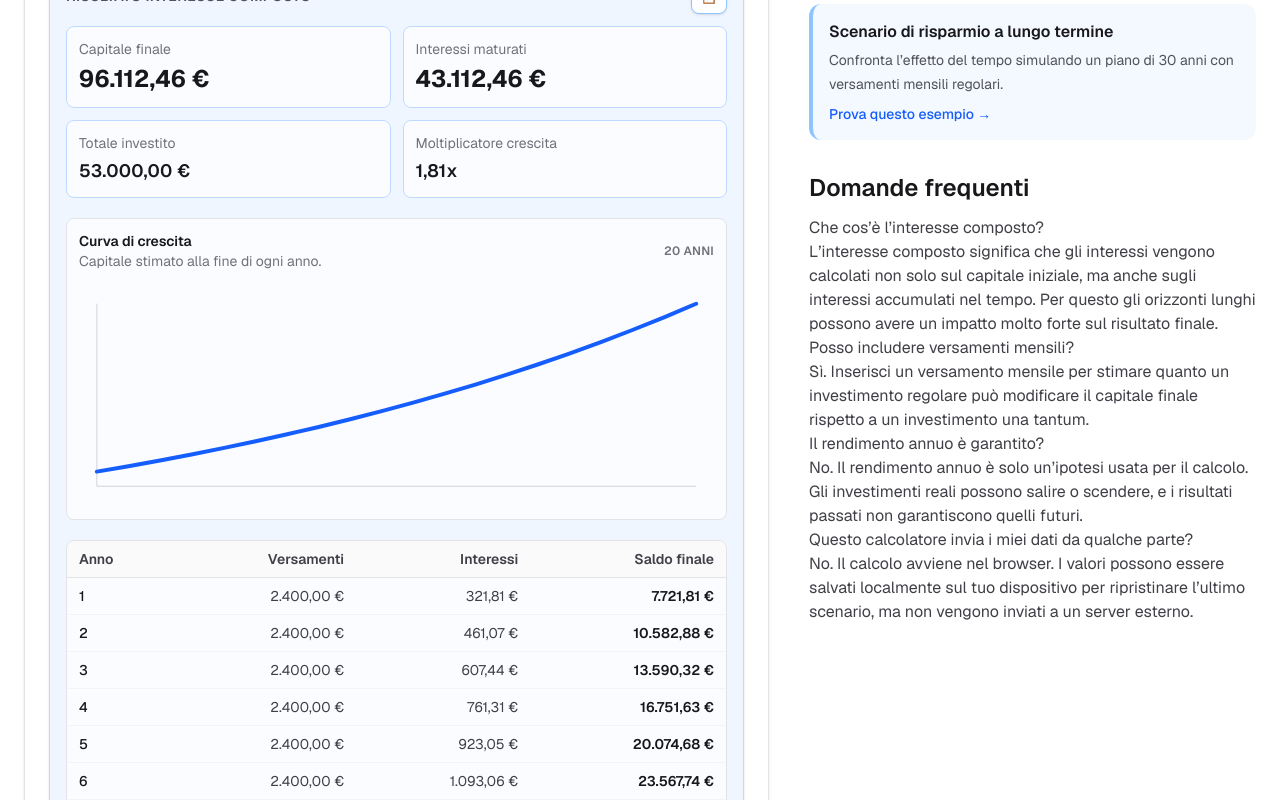
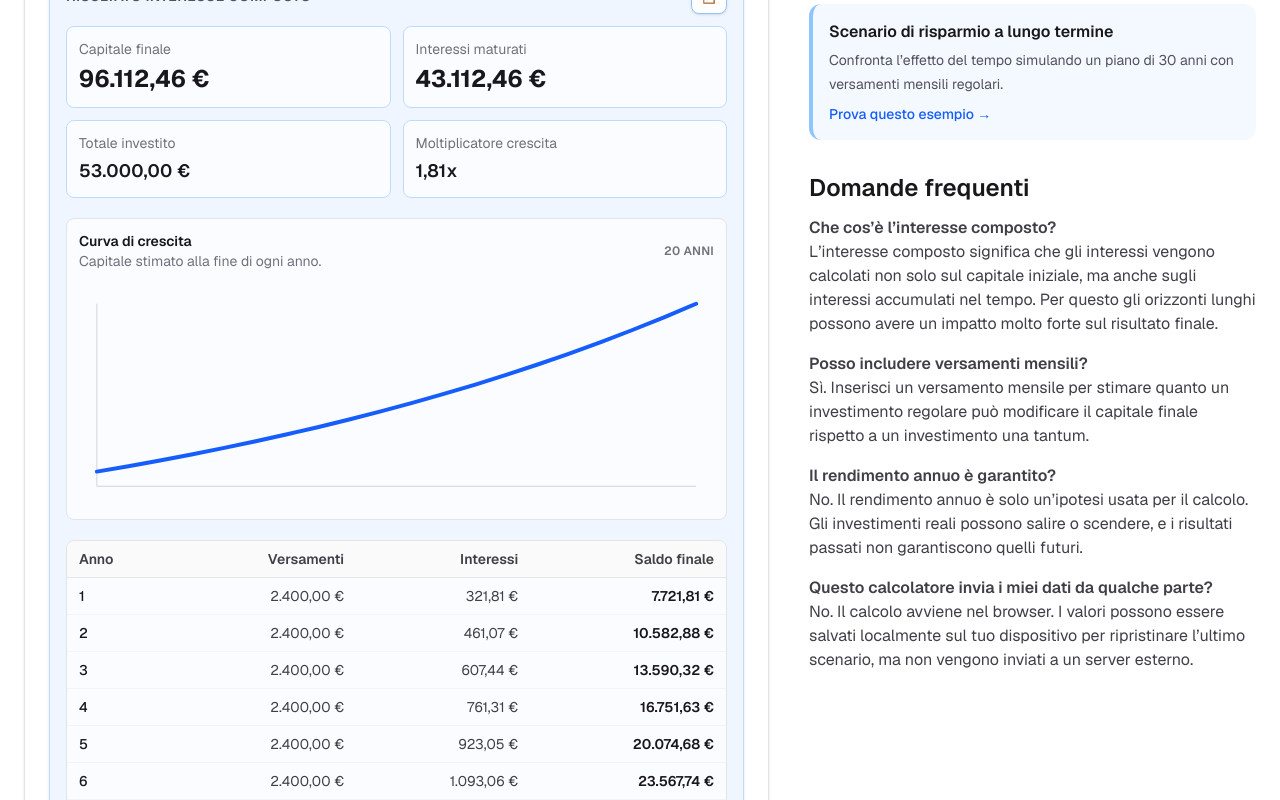
Before and after one commit to elpablo/calcolafacile, a Next.js app: page /it/interesse-composto in a window 1280 px wide. Shown: the part 628-1428 px from the top of the page. Built offline with nearby package versions, Linux system fonts and the light colour scheme.

Commit message:
feat: update FAQ headings to use h3 for improved accessibility and consistency

```diff
--- a/src/components/tools/compound-interest/locales/compoundInterest.en.js
+++ b/src/components/tools/compound-interest/locales/compoundInterest.en.js
@@ -80,27 +80,35 @@ const compoundInterestEn = {
     ],
     faq: (
         <>
-            <h2>What is compound interest?</h2>
+            <h3 className="font-semibold">
+                What is compound interest?
+            </h3>
             <p>
                 Compound interest means that interest is calculated not only on the
                 initial capital, but also on the interest accumulated over time. This
                 is why long time horizons can have a strong impact on the final result.
             </p>
 
-            <h2>Can I include monthly contributions?</h2>
+            <h3 className="mt-4 font-semibold">
+                Can I include monthly contributions?
+            </h3>
             <p>
                 Yes. Enter a monthly contribution to estimate how regular investing
                 may change the final balance compared with a one-time investment.
             </p>
 
-            <h2>Is the annual return guaranteed?</h2>
+            <h3 className="mt-4 font-semibold">
+                Is the annual return guaranteed?
+            </h3>
             <p>
                 No. The annual return is only an assumption used for the calculation.
                 Real investments can go up or down, and past performance does not
                 guarantee future results.
             </p>
 
-            <h2>Does this calculator send my data anywhere?</h2>
+            <h3 className="mt-4 font-semibold">
+                Does this calculator send my data anywhere?
+            </h3>
             <p>
                 No. The calculation runs in your browser. Values may be saved locally
                 on your device to restore the last scenario, but they are not sent to
--- a/src/components/tools/compound-interest/locales/compoundInterest.it.js
+++ b/src/components/tools/compound-interest/locales/compoundInterest.it.js
@@ -80,7 +80,9 @@ const compoundInterestIt = {
     ],
     faq: (
         <>
-            <h2>Che cos’è l’interesse composto?</h2>
+            <h3 className="font-semibold">
+                Che cos’è l’interesse composto?
+            </h3>
             <p>
                 L’interesse composto significa che gli interessi vengono calcolati non
                 solo sul capitale iniziale, ma anche sugli interessi accumulati nel
@@ -88,21 +90,27 @@ const compoundInterestIt = {
                 forte sul risultato finale.
             </p>
 
-            <h2>Posso includere versamenti mensili?</h2>
+            <h3 className="mt-4 font-semibold">
+                Posso includere versamenti mensili?
+            </h3>
             <p>
                 Sì. Inserisci un versamento mensile per stimare quanto un investimento
                 regolare può modificare il capitale finale rispetto a un investimento
                 una tantum.
             </p>
 
-            <h2>Il rendimento annuo è garantito?</h2>
+            <h3 className="mt-4 font-semibold">
+                Il rendimento annuo è garantito?
+            </h3>
             <p>
                 No. Il rendimento annuo è solo un’ipotesi usata per il calcolo. Gli
                 investimenti reali possono salire o scendere, e i risultati passati non
                 garantiscono quelli futuri.
             </p>
 
-            <h2>Questo calcolatore invia i miei dati da qualche parte?</h2>
+            <h3 className="mt-4 font-semibold">
+                Questo calcolatore invia i miei dati da qualche parte?
+            </h3>
             <p>
                 No. Il calcolo avviene nel browser. I valori possono essere salvati
                 localmente sul tuo dispositivo per ripristinare l’ultimo scenario, ma
```
